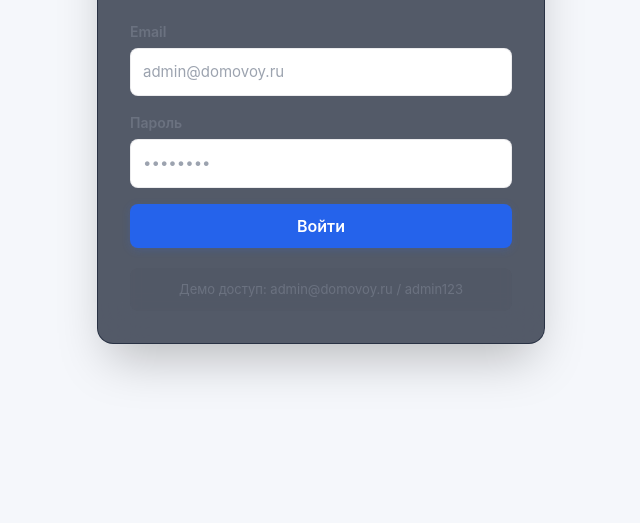
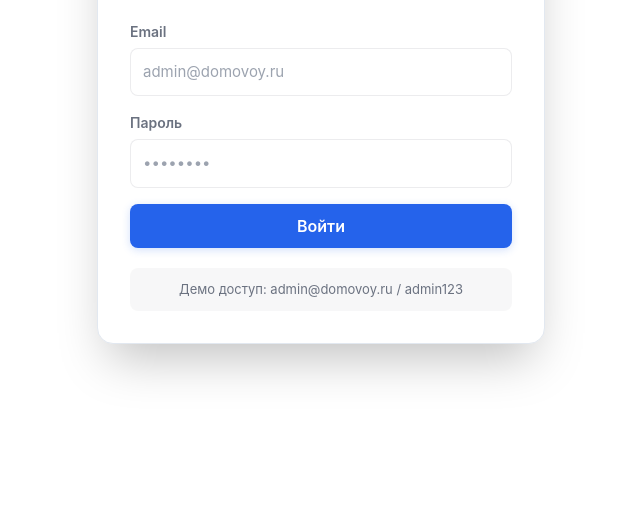
Before and after one commit to Ownosh/domovoy, a plain HTML site: page admin-panel/index.html in a window 1280 px wide. Shown: the part 277-800 px from the top of the page, without its empty margins (319-959 px from the left). Drawn offline with nearby package versions, Linux system fonts and the light colour scheme.

Commit message:
небольшие дизайнерские изменения

```diff
--- a/admin-panel/css/style.css
+++ b/admin-panel/css/style.css
@@ -1,5 +1,5 @@
 :root{
-	--bg:#f5f7fb;
+	--bg:#ffffff;
 	--card:#ffffff;
 	--muted:#6b7280;
 	--primary:#2563eb;
--- a/admin-panel/index.html
+++ b/admin-panel/index.html
@@ -8,9 +8,9 @@
     <link rel="stylesheet" href="css/style.css">
     <link rel="stylesheet" href="css/login.css">
 </head>
-<body class="bg-slate-950 text-slate-100">
+<body class="bg-white text-slate-900">
     <div class="login-page min-h-screen flex items-center justify-center px-4">
-        <div class="login-container w-full max-w-md bg-slate-900/70 border border-slate-800/80 backdrop-blur-xl rounded-2xl shadow-2xl">
+        <div class="login-container w-full max-w-md bg-white border border-slate-200 rounded-2xl shadow-2xl">
             <div class="login-header text-center mb-4">
                 <h1 class="text-3xl font-semibold tracking-tight flex items-center justify-center gap-2">
                     <i class="ri-home-5-line icon-logo text-primary-400"></i>
```
Also changed, not shown: admin-panel/data/news.json (line endings or trailing spaces), admin-panel/data/notifications.json (line endings or trailing spaces), admin-panel/data/requests.json (line endings or trailing spaces), admin-panel/data/users.json (line endings or trailing spaces).
